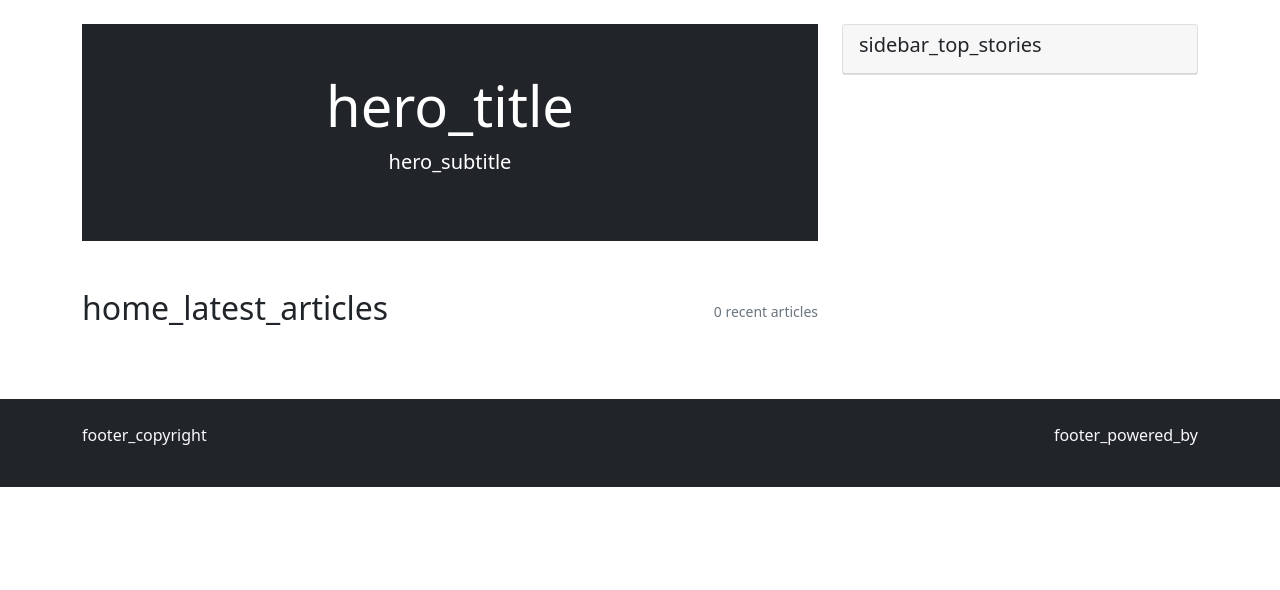
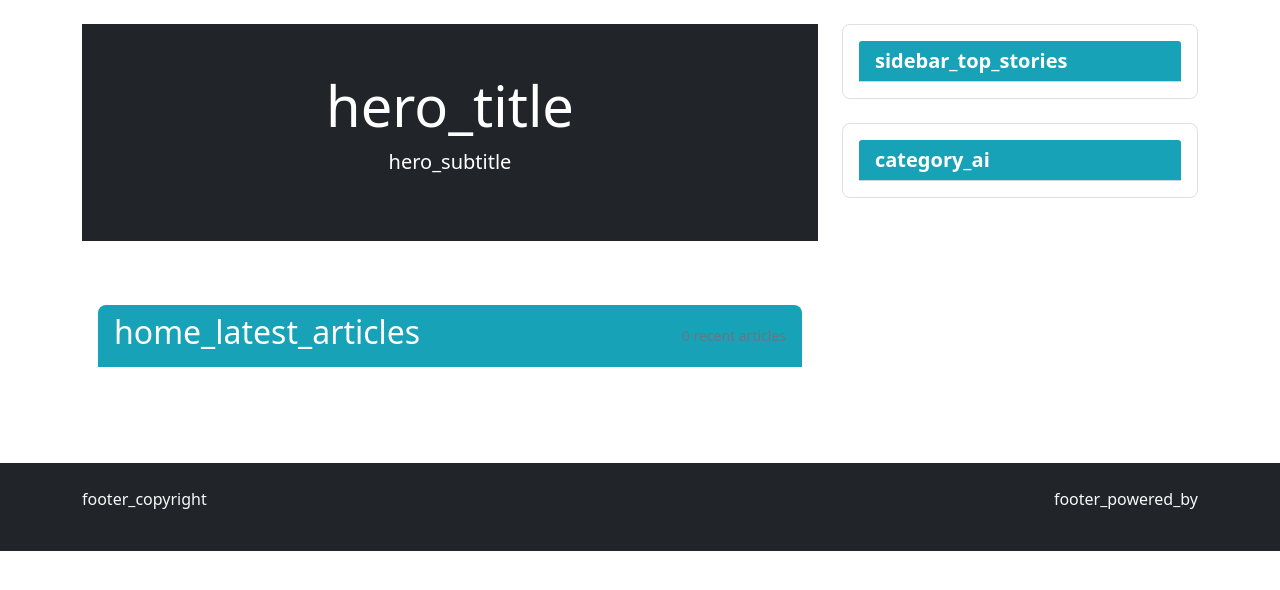
Before and after one commit to lthutara/nextgen-technologies, a Python web app: template app/templates/index.html in a window 1280 px wide. Shown: the part 111-701 px from the top of the page. Run offline with Jinja, Linux system fonts and the light colour scheme; the template is opened without the code that fills it, so the values that code supplies are empty.

Commit message:
feat: Refine UI sections and article display
This commit implements further UI refinements and article display adjustments:

- **Featured Article**: Reduced the font size of the featured article title.
- **Article Sources**: Removed "Source" text from all article displays across the homepage and individual article pages.
- **Section Limits**: Adjusted the number of articles displayed in "Top Stories" and "AI Articles" sections to 4.
- **Section Styling**: Applied consistent background and text colors to the titles of "Top Stories", "Latest Articles", and "AI Articles" sections for better visual consistency.
- **Article List Compactness**: Reduced the "tallness" and font size of items within the "Top Stories" and "AI Articles" lists for a more compact display.

```diff
--- a/app/static/css/style.css
+++ b/app/static/css/style.css
@@ -10,7 +10,7 @@
 }
 
 .featured-article-card .card-title {
-    font-size: 2rem; /* Larger font for the featured title */
+    font-size: 1.5rem; /* Larger font for the featured title */
     font-weight: bold;
     margin-top: 0.5rem;
 }
@@ -53,7 +53,63 @@
 }
 
 .sidebar-card {
+    background-color: transparent; /* Revert to transparent */
+    padding: 1rem;
+    border-radius: 0.5rem;
+    box-shadow: none; /* Remove box shadow */
+}
 
+.latest-articles-section {
+    background-color: transparent; /* Revert to transparent */
+    padding: 1rem;
+    border-radius: 0.5rem;
+    margin-bottom: 1rem;
+    box-shadow: none; /* Remove box shadow */
+}
+
+.latest-articles-section #latest-articles {
+    background-color: #17a2b8; /* Match banner color */
+    padding: 0.5rem 1rem;
+    border-radius: 0.5rem 0.5rem 0 0;
+}
+
+.latest-articles-section h2,
+.latest-articles-section #latest-articles small {
+    color: #ffffff; /* White text for readability */
+}
+
+.sidebar-card .card-header {
+    background-color: #17a2b8; /* Match banner color */
+    color: #ffffff; /* White text */
+    border-bottom: 1px solid #ced4da; /* Keep border for separation */
+}
+
+.sidebar-card .card-header h5 {
+    color: #ffffff; /* White text */
+    font-size: 1.25rem;
+    font-weight: 600;
+    margin-bottom: 0;
+}
+
+.sidebar-article-list .list-group-item {
+    background-color: #ffffff; /* White background for list items */
+    color: #212529; /* Dark text */
+    border-color: #e9ecef; /* Light grey border */
+}
+
+.sidebar-article-list .list-group-item a {
+    color: #212529; /* Dark text */
+    font-size: 0.9rem;
+    font-weight: 500;
+}
+
+.sidebar-article-list .list-group-item small {
+    color: #6c757d; /* Muted grey for small text */
+}
+
+.sidebar-article-list .list-group-item img {
+    width: 50px;
+    height: 50px;
 }
 
 /* Top Banner */
--- a/app/templates/article.html
+++ b/app/templates/article.html
@@ -8,7 +8,6 @@
         <div class="col-lg-8 offset-lg-2">
             <h1 class="mb-3">{{ article.title }}</h1>
             <p class="text-muted small">
-                {{ _("Source") }}: <a href="{{ article.source_url }}" target="_blank">{{ article.source_name }}</a> |
                 {{ _("Published") }}: {{ article.published_date.strftime('%Y-%m-%d %H:%M') }} |
                 {{ _("Category") }}: <a href="/category/{{ article.category }}">{{ article.category }}</a>
             </p>
--- a/app/templates/index.html
+++ b/app/templates/index.html
@@ -14,7 +14,7 @@
                     <h2 class="card-title">
                         <a href="/article/{{ featured_article.id }}" class="text-decoration-none text-dark">{{ featured_article.title }}</a>
                     </h2>
-                    <p class="card-text"><small class="text-muted">{{ _('article_source') }}: {{ featured_article.source_name }}</small></p>
+
                 </div>
             </div>
         {% else %}
@@ -28,6 +28,7 @@
         {% endif %}
 
         {# Latest Articles Section #}
+        <div class="latest-articles-section">
             <div id="latest-articles" class="d-flex justify-content-between align-items-center mb-3">
                 <h2>{{ _('home_latest_articles') }}</h2>
                 <small class="text-muted">{{ (latest_articles|length) - 1 if (latest_articles|length) > 0 else 0 }} recent articles</small>
@@ -47,7 +48,7 @@
                                     <h5 class="card-title truncate-text">
                                         <a href="/article/{{ article.id }}" class="text-decoration-none text-dark">{{ article.title }}</a>
                                     </h5>
-                                <small class="text-muted">{{ _('article_source') }}: {{ article.source_name }}</small>
+
                                 </div>
                             </div>
                         </div>
@@ -56,18 +57,36 @@
                 {% endfor %}
             </div>
         </div>
+    </div>
 
     <div class="col-md-4">
         <div class="card sidebar-card">
             <div class="card-header">
                 <h5>{{ _('sidebar_top_stories') }}</h5>
             </div>
-            <ul class="list-group list-group-flush">
+            <ul class="list-group list-group-flush sidebar-article-list">
                 {% for article in top_stories %}
                 <li class="list-group-item d-flex align-items-center justify-content-between">
                     <div>
                         <a href="/article/{{ article.id }}" class="text-decoration-none text-dark d-block">{{ article.title }}</a>
-                        <small class="text-muted">{{ article.source_name }}</small>
+
+                    </div>
+                    <img src="{{ article.image_url }}" class="img-fluid rounded-start ms-3" style="width: 60px; height: 60px; object-fit: cover;" alt="Article image">
+                </li>
+                {% endfor %}
+            </ul>
+        </div>
+
+        <div class="card sidebar-card mt-4">
+            <div class="card-header">
+                <h5>{{ _('category_ai') }}</h5>
+            </div>
+            <ul class="list-group list-group-flush sidebar-article-list">
+                {% for article in ai_articles %}
+                <li class="list-group-item d-flex align-items-center justify-content-between">
+                    <div>
+                        <a href="/article/{{ article.id }}" class="text-decoration-none text-dark d-block">{{ article.title }}</a>
+
                     </div>
                     <img src="{{ article.image_url }}" class="img-fluid rounded-start ms-3" style="width: 60px; height: 60px; object-fit: cover;" alt="Article image">
                 </li>
```
Also changed, not shown: app/api/main.py (+7 -2 lines). Lines whose indentation alone changed are shown as unchanged.
